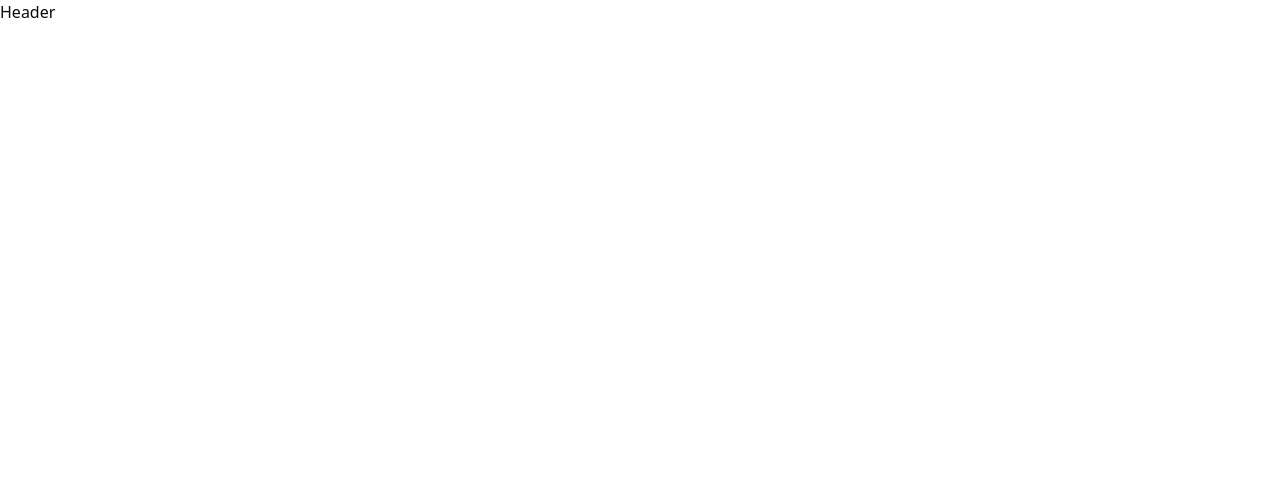
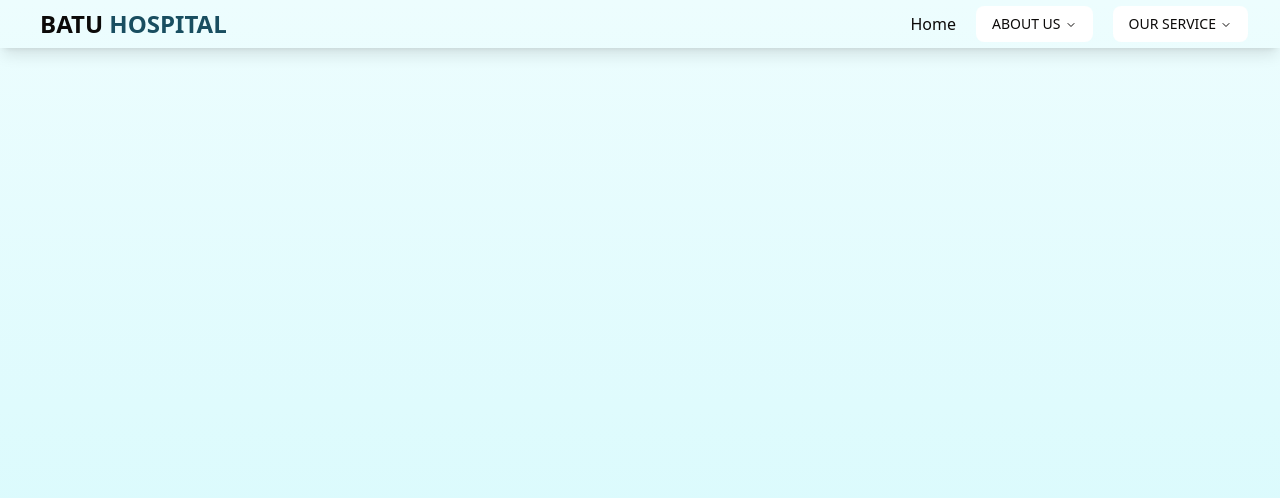
Before and after one commit to Fenetroba/Batu_Hospital_patient_appointment_system, a React (Vite) app in the folder Client/: page / in a window 1280 px wide. Shown: the top 498 px of the page. Built offline with nearby package versions, Linux system fonts and the light colour scheme.

Commit message:
updated navigationbar

```diff
--- a/Client/index.html
+++ b/Client/index.html
@@ -2,11 +2,11 @@
 <html lang="en">
   <head>
     <meta charset="UTF-8" />
-    <link rel="icon" type="image/svg+xml" href="/vite.svg" />
+    <link rel="icon" type="image/svg+xml" href="./src/assets/bahrain.png" />
     <meta name="viewport" content="width=device-width, initial-scale=1.0" />
-    <title>client</title>
+    <title>BATU HOSPITAL</title>
   </head>
-  <body>
+  <body >
     <div id="root"></div>
     <script type="module" src="/src/main.jsx"></script>
   </body>
--- a/Client/package.json
+++ b/Client/package.json
@@ -10,6 +10,7 @@
     "preview": "vite preview"
   },
   "dependencies": {
+    "@radix-ui/react-navigation-menu": "^1.2.14",
     "@radix-ui/react-slot": "^1.2.3",
     "@reduxjs/toolkit": "^2.9.0",
     "@tailwindcss/vite": "^4.1.14",
--- a/Client/src/App.jsx
+++ b/Client/src/App.jsx
@@ -4,10 +4,10 @@
 
 const App = () => {
   return (
-   <>
+   <div className='bg-gradient-to-b from-[var(--one)] to-[var(--two)] h-[100dvh]'>
    <HomePage/>
 
-   </>
+   </div>
   )
 }
 
--- /dev/null
+++ b/Client/src/Components/ui/navigation-menu.jsx
@@ -0,0 +1,152 @@
+import * as React from "react"
+import * as NavigationMenuPrimitive from "@radix-ui/react-navigation-menu"
+import { cva } from "class-variance-authority"
+import { ChevronDownIcon } from "lucide-react"
+
+import { cn } from "@/lib/utils"
+
+function NavigationMenu({
+  className,
+  children,
+  viewport = true,
+  ...props
+}) {
+  return (
+    <NavigationMenuPrimitive.Root
+      data-slot="navigation-menu"
+      data-viewport={viewport}
+      className={cn(
+        "group/navigation-menu relative flex max-w-max flex-1 items-center justify-center",
+        className
+      )}
+      {...props}>
+      {children}
+      {viewport && <NavigationMenuViewport />}
+    </NavigationMenuPrimitive.Root>
+  );
+}
+
+function NavigationMenuList({
+  className,
+  ...props
+}) {
+  return (
+    <NavigationMenuPrimitive.List
+      data-slot="navigation-menu-list"
+      className={cn("group flex flex-1 list-none items-center justify-center gap-1", className)}
+      {...props} />
+  );
+}
+
+function NavigationMenuItem({
+  className,
+  ...props
+}) {
+  return (
+    <NavigationMenuPrimitive.Item
+      data-slot="navigation-menu-item"
+      className={cn("relative", className)}
+      {...props} />
+  );
+}
+
+const navigationMenuTriggerStyle = cva(
+  "group inline-flex h-9 w-max items-center justify-center rounded-md bg-background px-4 py-2 text-sm font-medium hover:bg-accent hover:text-accent-foreground focus:bg-accent focus:text-accent-foreground disabled:pointer-events-none disabled:opacity-50 data-[state=open]:hover:bg-accent data-[state=open]:text-accent-foreground data-[state=open]:focus:bg-accent data-[state=open]:bg-accent/50 focus-visible:ring-ring/50 outline-none transition-[color,box-shadow] focus-visible:ring-[3px] focus-visible:outline-1"
+)
+
+function NavigationMenuTrigger({
+  className,
+  children,
+  ...props
+}) {
+  return (
+    <NavigationMenuPrimitive.Trigger
+      data-slot="navigation-menu-trigger"
+      className={cn(navigationMenuTriggerStyle(), "group", className)}
+      {...props}>
+      {children}{" "}
+      <ChevronDownIcon
+        className="relative top-[1px] ml-1 size-3 transition duration-300 group-data-[state=open]:rotate-180"
+        aria-hidden="true" />
+    </NavigationMenuPrimitive.Trigger>
+  );
+}
+
+function NavigationMenuContent({
+  className,
+  ...props
+}) {
+  return (
+    <NavigationMenuPrimitive.Content
+      data-slot="navigation-menu-content"
+      className={cn(
+        "data-[motion^=from-]:animate-in data-[motion^=to-]:animate-out data-[motion^=from-]:fade-in data-[motion^=to-]:fade-out data-[motion=from-end]:slide-in-from-right-52 data-[motion=from-start]:slide-in-from-left-52 data-[motion=to-end]:slide-out-to-right-52 data-[motion=to-start]:slide-out-to-left-52 top-0 left-0 w-full p-2 pr-2.5 md:absolute md:w-auto",
+        "group-data-[viewport=false]/navigation-menu:bg-popover group-data-[viewport=false]/navigation-menu:text-popover-foreground group-data-[viewport=false]/navigation-menu:data-[state=open]:animate-in group-data-[viewport=false]/navigation-menu:data-[state=closed]:animate-out group-data-[viewport=false]/navigation-menu:data-[state=closed]:zoom-out-95 group-data-[viewport=false]/navigation-menu:data-[state=open]:zoom-in-95 group-data-[viewport=false]/navigation-menu:data-[state=open]:fade-in-0 group-data-[viewport=false]/navigation-menu:data-[state=closed]:fade-out-0 group-data-[viewport=false]/navigation-menu:top-full group-data-[viewport=false]/navigation-menu:mt-1.5 group-data-[viewport=false]/navigation-menu:overflow-hidden group-data-[viewport=false]/navigation-menu:rounded-md group-data-[viewport=false]/navigation-menu:border group-data-[viewport=false]/navigation-menu:shadow group-data-[viewport=false]/navigation-menu:duration-200 **:data-[slot=navigation-menu-link]:focus:ring-0 **:data-[slot=navigation-menu-link]:focus:outline-none",
+        className
+      )}
+      {...props} />
+  );
+}
+
+function NavigationMenuViewport({
+  className,
+  ...props
+}) {
+  return (
+    <div
+      className={cn("absolute top-full left-0 isolate z-50 flex justify-center")}>
+      <NavigationMenuPrimitive.Viewport
+        data-slot="navigation-menu-viewport"
+        className={cn(
+          "origin-top-center bg-popover text-popover-foreground data-[state=open]:animate-in data-[state=closed]:animate-out data-[state=closed]:zoom-out-95 data-[state=open]:zoom-in-90 relative mt-1.5 h-[var(--radix-navigation-menu-viewport-height)] w-full overflow-hidden rounded-md border shadow md:w-[var(--radix-navigation-menu-viewport-width)]",
+          className
+        )}
+        {...props} />
+    </div>
+  );
+}
+
+function NavigationMenuLink({
+  className,
+  ...props
+}) {
+  return (
+    <NavigationMenuPrimitive.Link
+      data-slot="navigation-menu-link"
+      className={cn(
+        "data-[active=true]:focus:bg-accent data-[active=true]:hover:bg-accent data-[active=true]:bg-accent/50 data-[active=true]:text-accent-foreground hover:bg-accent hover:text-accent-foreground focus:bg-accent focus:text-accent-foreground focus-visible:ring-ring/50 [&_svg:not([class*='text-'])]:text-muted-foreground flex flex-col gap-1 rounded-sm p-2 text-sm transition-all outline-none focus-visible:ring-[3px] focus-visible:outline-1 [&_svg:not([class*='size-'])]:size-4",
+        className
+      )}
+      {...props} />
+  );
+}
+
+function NavigationMenuIndicator({
+  className,
+  ...props
+}) {
+  return (
+    <NavigationMenuPrimitive.Indicator
+      data-slot="navigation-menu-indicator"
+      className={cn(
+        "data-[state=visible]:animate-in data-[state=hidden]:animate-out data-[state=hidden]:fade-out data-[state=visible]:fade-in top-full z-[1] flex h-1.5 items-end justify-center overflow-hidden",
+        className
+      )}
+      {...props}>
+      <div
+        className="bg-border relative top-[60%] h-2 w-2 rotate-45 rounded-tl-sm shadow-md" />
+    </NavigationMenuPrimitive.Indicator>
+  );
+}
+
+export {
+  NavigationMenu,
+  NavigationMenuList,
+  NavigationMenuItem,
+  NavigationMenuContent,
+  NavigationMenuTrigger,
+  NavigationMenuLink,
+  NavigationMenuIndicator,
+  NavigationMenuViewport,
+  navigationMenuTriggerStyle,
+}
--- a/Client/src/Page/Gusts/Header.jsx
+++ b/Client/src/Page/Gusts/Header.jsx
@@ -1,9 +1,50 @@
-import React from 'react'
-
+import React from "react";
+import {
+  NavigationMenu,
+  NavigationMenuContent,
+  NavigationMenuIndicator,
+  NavigationMenuItem,
+  NavigationMenuLink,
+  NavigationMenuList,
+  NavigationMenuTrigger,
+  NavigationMenuViewport,
+} from "@/components/ui/navigation-menu";
 const Header = () => {
   return (
-    <div>Header</div>
-  )
-}
+    <div className="shadow-lg">
+      <div className="flex items-center justify-between px-8">
+        <p className="p-2 font-extrabold text-2xl ">
+          BATU <span className="text-[var(--five)]">HOSPITAL</span>
+        </p>
 
-export default Header
+      <div className="flex gap-5 items-center">
+        <p>Home</p>
+      <NavigationMenu>
+          <NavigationMenuList>
+            <NavigationMenuItem>
+              <NavigationMenuTrigger>ABOUT US</NavigationMenuTrigger>
+              <NavigationMenuContent>
+                <NavigationMenuLink>LOCATION</NavigationMenuLink>
+                <NavigationMenuLink>INFORMATION</NavigationMenuLink>
+              </NavigationMenuContent>
+            </NavigationMenuItem>
+          </NavigationMenuList>
+        </NavigationMenu>
+        <NavigationMenu>
+          <NavigationMenuList>
+            <NavigationMenuItem>
+              <NavigationMenuTrigger>OUR SERVICE</NavigationMenuTrigger>
+              <NavigationMenuContent>
+                <NavigationMenuLink  className='w-[100px]'>With Email</NavigationMenuLink>
+                <NavigationMenuLink>With Phone</NavigationMenuLink>
+              </NavigationMenuContent>
+            </NavigationMenuItem>
+          </NavigationMenuList>
+        </NavigationMenu>
+      </div>
+      </div>
+    </div>
+  );
+};
+
+export default Header;
--- a/Client/src/index.css
+++ b/Client/src/index.css
@@ -42,6 +42,12 @@
 }
 
 :root {
+  --one:#edfdfe;
+  --two:#d1f9fc;
+  --three:#14738a;
+  --four:#195d71;
+  --five:#194e60;
+  --six:#05181f;
   --radius: 0.625rem;
   --background: oklch(1 0 0);
   --foreground: oklch(0.147 0.004 49.25);
--- a/Client/vite.config.js
+++ b/Client/vite.config.js
@@ -1,14 +1,21 @@
-import { defineConfig } from 'vite'
-import react from '@vitejs/plugin-react'
-import tailwindcss from '@tailwindcss/vite'
+import { defineConfig } from 'vite';
+import react from '@vitejs/plugin-react';
+import tailwindcss from '@tailwindcss/vite';
+import { fileURLToPath } from 'url';
+import { dirname, resolve } from 'path';
+
+// Fix for __dirname in ESM
+const __filename = fileURLToPath(import.meta.url);
+const __dirname = dirname(__filename);
 
 export default defineConfig({
-  plugins: [react(),
-    tailwindcss(),
+  plugins: [
+    react(),
+    tailwindcss()
   ],
   resolve: {
     alias: {
-      "@": path.resolve(__dirname, "./src"),
+      "@": resolve(__dirname, "./src"), // Fixed alias
     },
   },
-})
+});
```
Also changed, not shown: Client/src/assets/bahrain.png (added), 1 other file (tests, documents, lock files or other folders).
